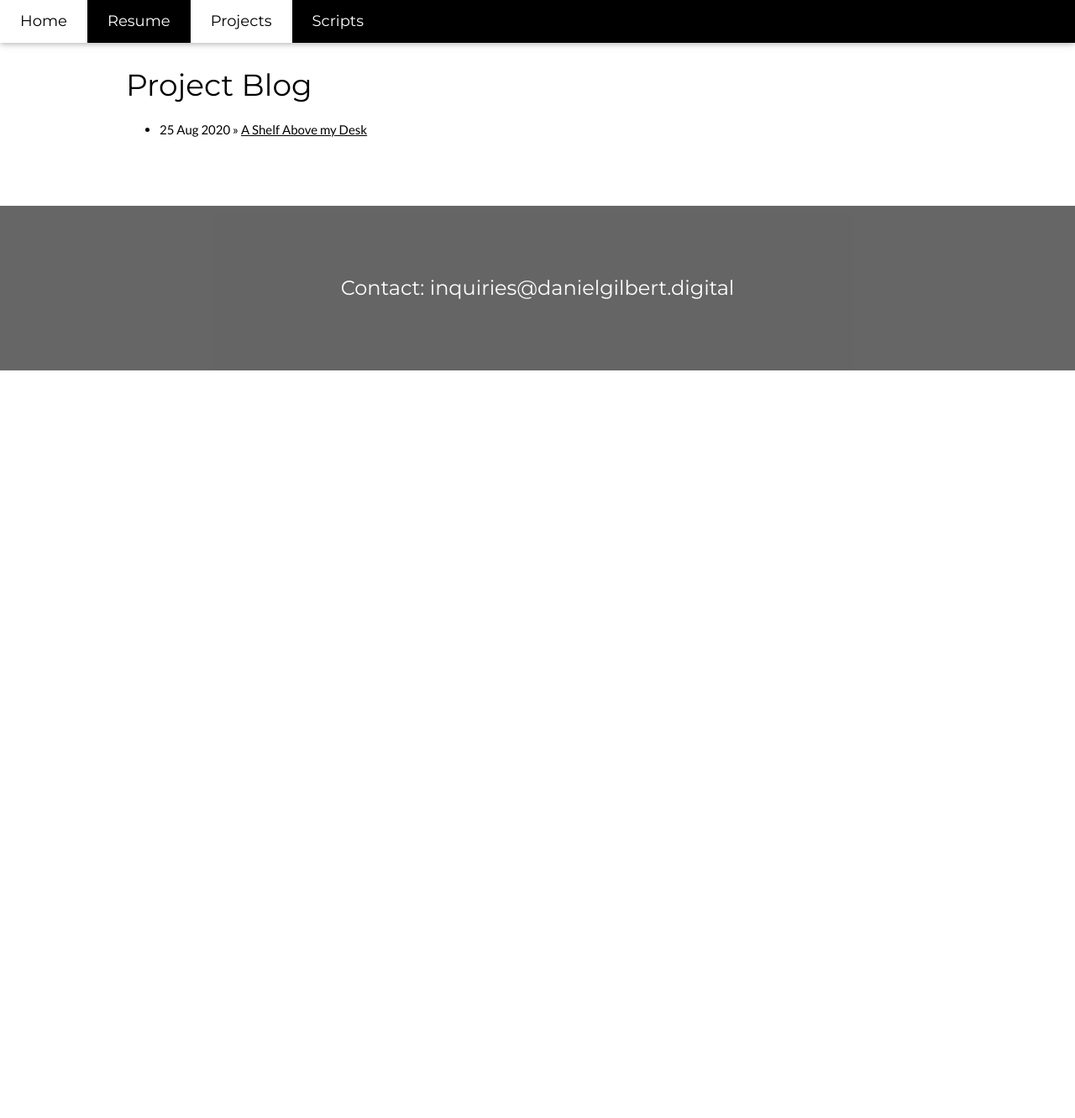
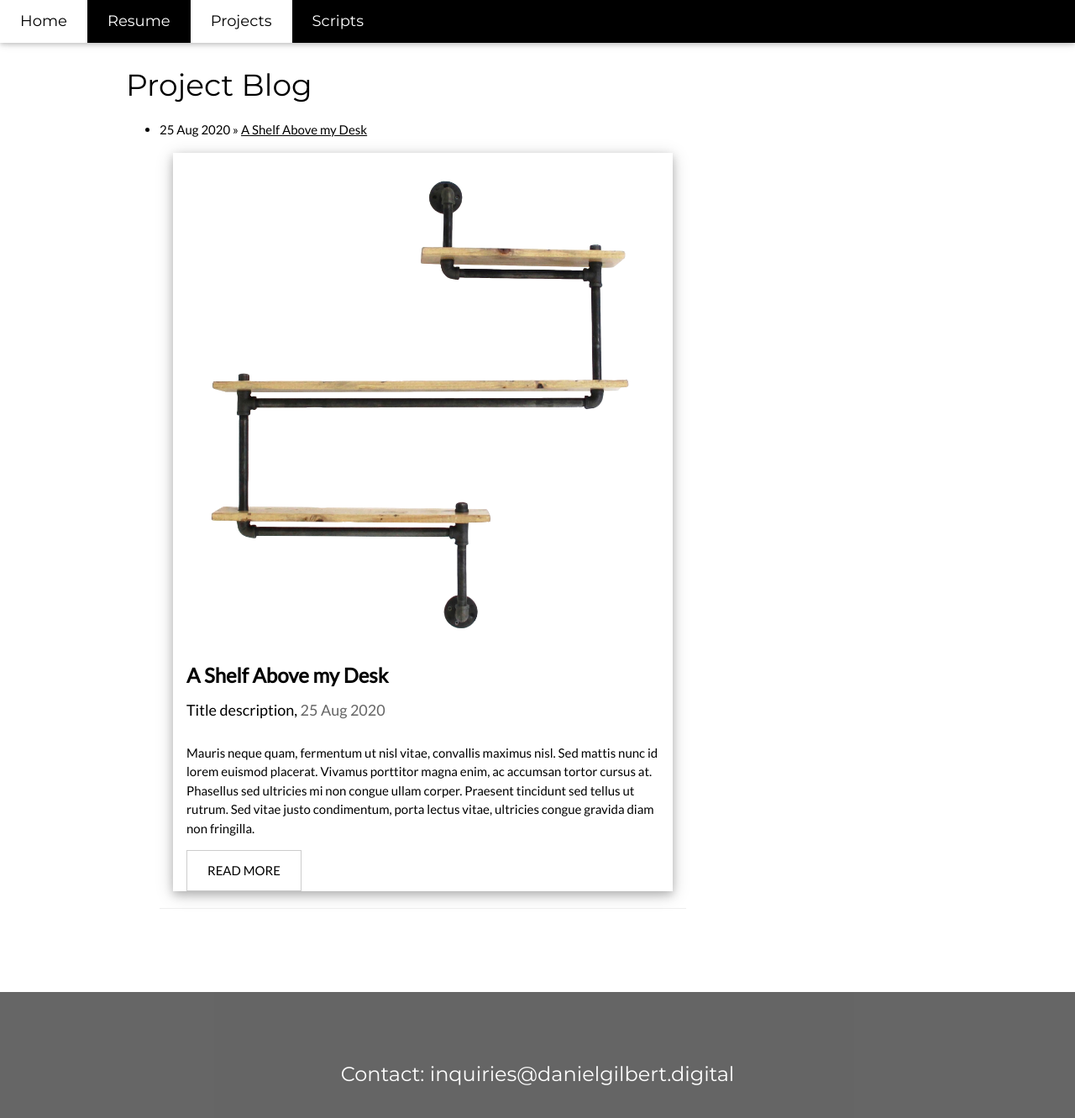
Before and after one commit to dmgilbert/dmgilbert.github.io, a Jekyll site: the page built from Projects/index.html, in a window 1280 px wide and 1377 px high. Shown: the top 1331 px of the window at 84% size. Built offline with Jekyll 4.4.1, drawn with Linux system fonts in a browser that asks for light colours.

Commit message:
Update index.html

```diff
--- a/Projects/index.html
+++ b/Projects/index.html
@@ -7,5 +7,34 @@ title: Project Blog
 
 	  {% for post in site.posts %}
 	    <li><span>{{ post.date | date_to_string }}</span> » <a href="{{ post.url }}" title="{{ post.title }}">{{ post.title }}</a></li>
-	  {% endfor %}
-	</ul>
+
+
+<!-- Grid -->
+<div class="w3-row">
+
+<!-- Blog entries -->
+<div class="w3-col l8 s12">
+  <!-- Blog entry -->
+  <div class="w3-card-4 w3-margin w3-white">
+    <img src="/assets/{{ post.title }}.png" alt="Nature" style="width:100%">
+    <div class="w3-container">
+      <h3><b>{{ post.title }}</b></h3>
+      <h5>Title description, <span class="w3-opacity">{{ post.date | date_to_string }}</span></h5>
+    </div>
+
+    <div class="w3-container">
+      <p>Mauris neque quam, fermentum ut nisl vitae, convallis maximus nisl. Sed mattis nunc id lorem euismod placerat. Vivamus porttitor magna enim, ac accumsan tortor cursus at. Phasellus sed ultricies mi non congue ullam corper. Praesent tincidunt sed
+        tellus ut rutrum. Sed vitae justo condimentum, porta lectus vitae, ultricies congue gravida diam non fringilla.</p>
+      <div class="w3-row">
+        <div class="w3-col m8 s12">
+			<a href="{{ post.url }}" class="w3-button w3-padding-large w3-white w3-border">READ MORE</a>
+        </div>
+      </div>
+    </div>
+  </div>
+  <hr>
+<!-- END BLOG ENTRIES -->
+</div>
+
+	{% endfor %}
+</ul>
```
